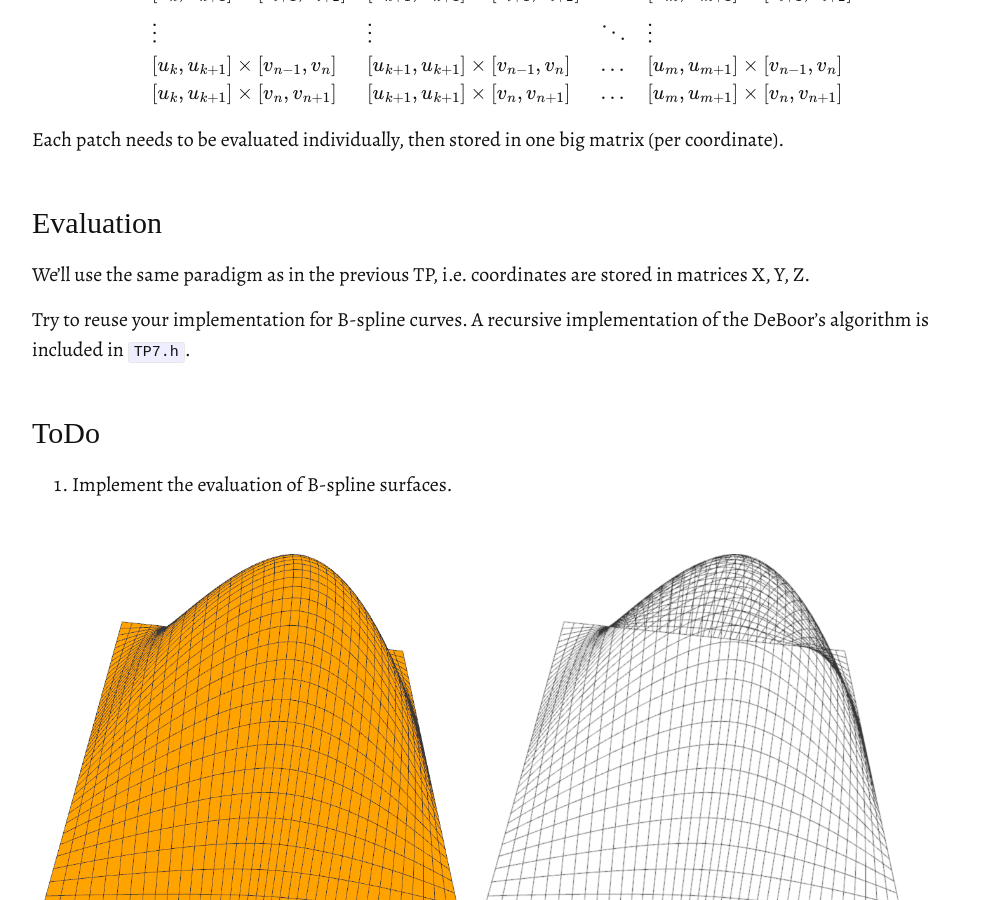
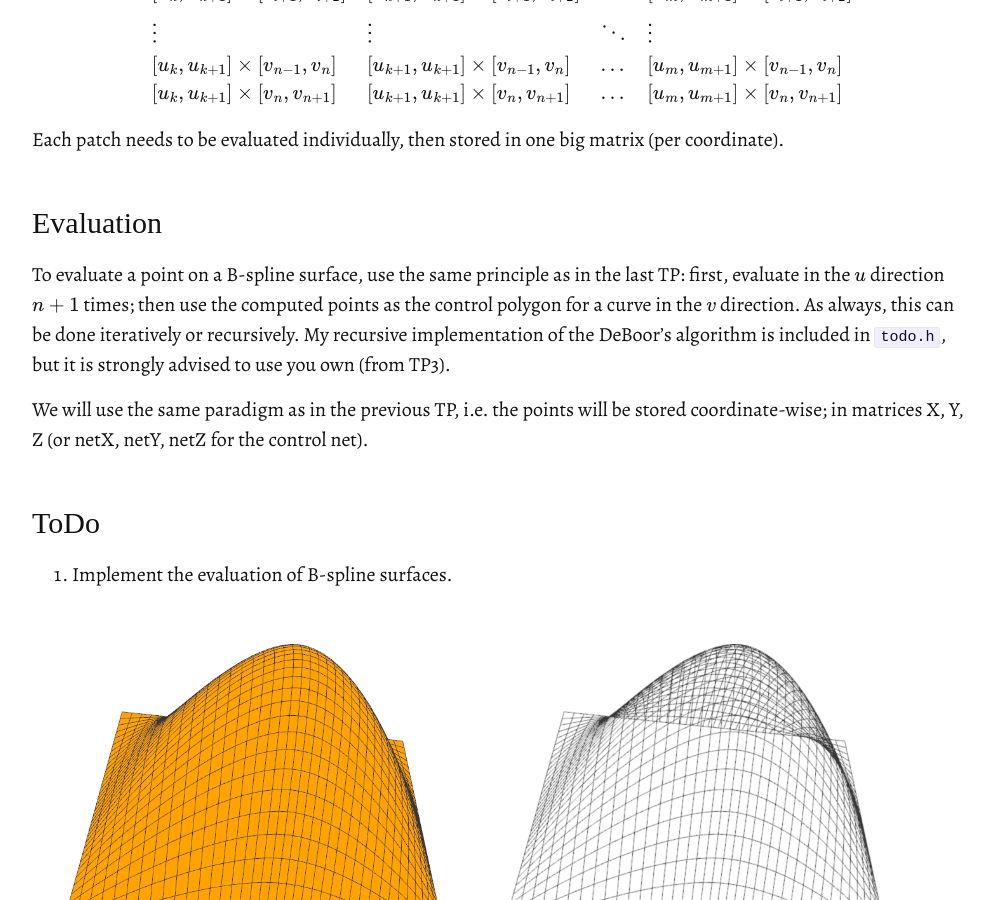
Before and after one commit to bbrrck/bbrrck.github.io, a Jekyll site: the page built from teaching/geo-num-2016/tp7.md, in a window 1280 px wide and 900 px high, scrolled down 1858 px. Shown: the whole window, without its empty margins (138-1132 px from the left). Built offline with Jekyll 4.4.1, drawn with Linux system fonts in a browser that asks for light colours; some web fonts are replaced; formulas are drawn with MathJax 3.

Commit message:
TP7 modifs

```diff
--- a/teaching/geo-num-2016/tp7.md
+++ b/teaching/geo-num-2016/tp7.md
@@ -89,10 +89,11 @@ $$
 Each patch needs to be evaluated individually, then stored in one big matrix (per coordinate).
 
 ## Evaluation
-We'll use the same paradigm as in the previous TP, i.e. coordinates are stored in matrices X, Y, Z.
+To evaluate a point on a B-spline surface, use the same principle as in the last TP: first, evaluate in the $u$ direction $n+1$ times; then use the computed points as the control polygon for a curve in the $v$ direction.
+As always, this can be done iteratively or recursively.
+My recursive implementation of the DeBoor's algorithm is included in <code>todo.h</code>, but it is strongly advised to use you own (from TP3).
 
-Try to reuse your implementation for B-spline curves.
-A recursive implementation of the DeBoor's algorithm is included in <code>TP7.h</code>.
+We will use the same paradigm as in the previous TP, i.e. the points will be stored coordinate-wise; in matrices X, Y, Z (or netX, netY, netZ for the control net).
 
 ## ToDo
 1. Implement the evaluation of B-spline surfaces.
```
